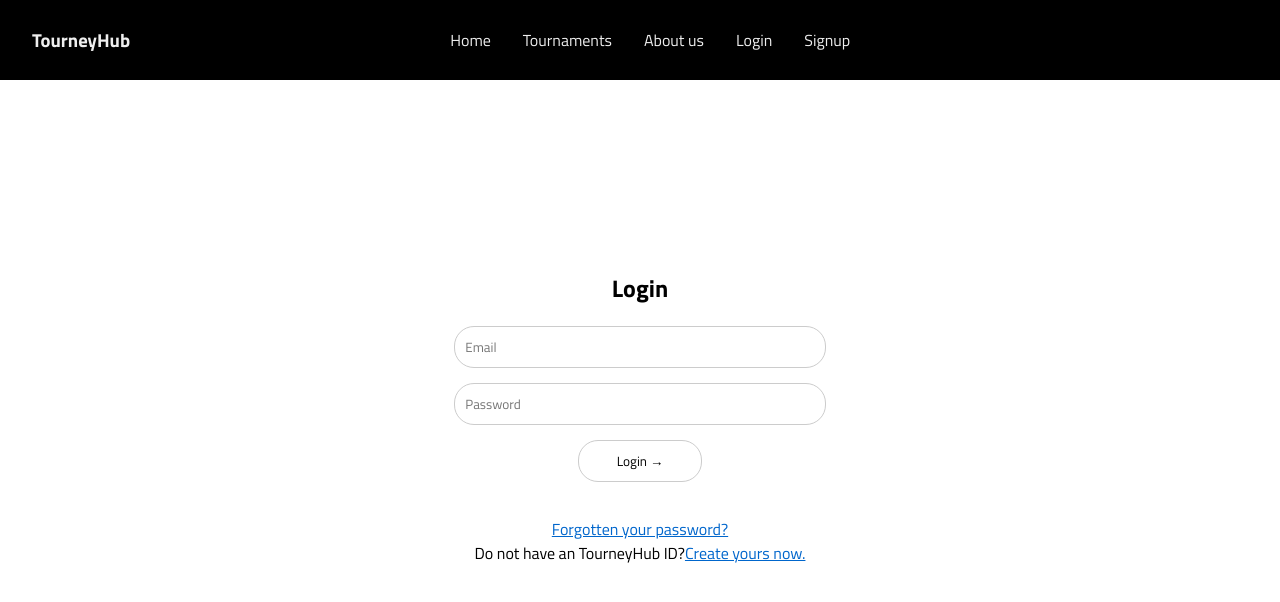
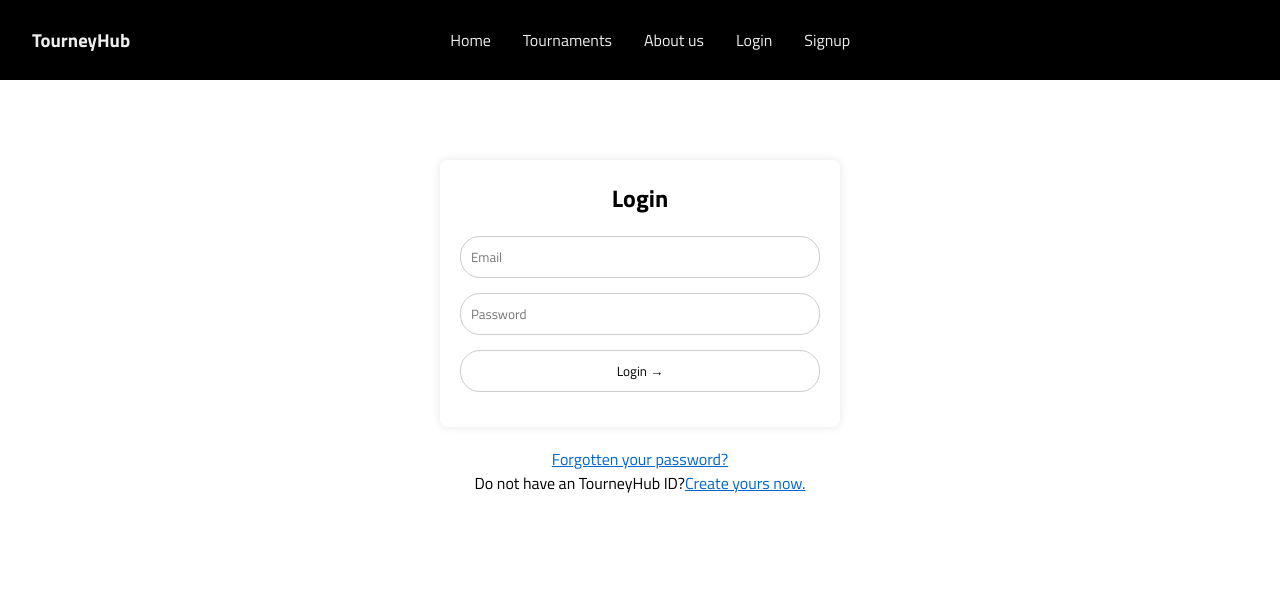
Before and after one commit to vjveeranandhan/Tournament-Front-end, a React (Create React App) app: page /login in a window 1280 px wide. Shown: the top 602 px of the page. Built offline with nearby package versions, Linux system fonts and the light colour scheme.

Commit message:
Change in style

```diff
--- a/src/Components/Home/Home.css
+++ b/src/Components/Home/Home.css
@@ -118,6 +118,12 @@
 }
 
 .container-5 {
-  height: 200px; /* Adjust height as needed */
-  background-color: #ffffff;
+  background-color: #ffffff; /* Background color */
+  width: 100%; /* Take full width of its parent */
+  max-width: 100%; /* Ensure it doesn't exceed the width of its parent */
+  height: auto; /* Automatically adjust height based on content */
+  padding: 20px; /* Adjust padding as needed */
+  box-sizing: border-box; /* Include padding and border in the element's total width and height */
+  margin-top: 20px; /* Add margin at the top to create space */
+  margin-bottom: 20px; /* Add margin at the bottom to create space */
 }
--- a/src/Components/Login/Login.css
+++ b/src/Components/Login/Login.css
@@ -6,19 +6,18 @@
   align-items: center;
   justify-content: center;
   text-align: center;
-  margin-top: 170px; /* Adjust as needed */
+  margin-top: 10vh; /* Adjust as needed */
 }
 
 .login-form {
   text-align: center;
-    background-color: transparent; /* Background color of the form */
+  background-color: rgba(255, 255, 255, 0.8); /* White background with 80% opacity */
   padding: 20px;
   border-radius: 8px;
-    box-shadow: 0 0 10px #fcfcfc; /* Optional: Box shadow for a subtle effect */
-    background-color: rgb(255, 255, 255); /* White background with 80% opacity */
-    padding: 20px;
-    border-radius: 8px;
-    box-shadow: 0 0 10px rgb(255, 255, 255); /* Optional: Box shadow for a subtle effect */
+  box-shadow: 0 0 10px rgba(0, 0, 0, 0.1); /* Optional: Box shadow for a subtle effect */
+  width: 90%; /* Adjust width as needed */
+  max-width: 400px; /* Optional: Set max-width for the form */
+  margin-bottom: 20px; /* Optional: Add bottom margin */
 }
 
 .login-form h2 {
@@ -29,56 +28,38 @@
 .login-form label {
   display: block;
   margin-bottom: 8px;
-    color: white;
+  color: #000000; /* Black text color */
 }
 
 .login-form input[type="text"],
-  .login-form input[type="password"]{
-    width: 90%;
+.login-form input[type="password"] {
+  width: 100%; /* Take full width of parent */
   padding: 10px;
   margin-bottom: 15px;
   border: 1px solid #ccc;
-    border-radius: 4px;
-    background-color: white;
-    color: rgb(0, 0, 0);
   border-radius: 20px;
+  background-color: #ffffff; /* White background */
+  color: #000000; /* Black text color */
 }
 
 .login-form button {
-    background-color: #ffffff;
-    color: rgb(0, 0, 0);
+  background-color: #ffffff; /* White background */
+  color: #000000; /* Black text color */
   border: none;
   cursor: pointer;
-    width: 30%;
+  width: 100%; /* Take full width of parent */
   padding: 10px;
   margin-bottom: 15px;
   border: 1px solid #ccc;
-    border-radius: 4px;
   border-radius: 20px;
 }
 
 .login-form button:hover {
-    background-color: #ffffff;
+  background-color: #2c7aee; /* Hover background color */
   border-color: #2c7aee;
-    background-color: #2c7aee; /* Change to your desired hover background color */
-    color: #ffffff;
+  color: #ffffff; /* Text color on hover */
 }
 
-  .login-h2-1{
-    display: flex;
-    justify-content: center;
-    align-items: center;
-
+.login-container a {
+  color: #06c; /* Link color */
 }
-
-  .login-container a{
-    color: #06c;
-  }
-
-  /* .main-tag {
-	width: 100vw;
-	height: 100vh;
-	overflow: hidden;
-	display: flex;
-	flex-direction: column;
-  } */
--- a/src/Components/Navbar/Navbar.css
+++ b/src/Components/Navbar/Navbar.css
@@ -95,4 +95,6 @@ nav {
   overflow: hidden; /* Prevents any overflow content from showing */
   display: flex; /* Use flexbox for layout */
   flex-direction: column; /* Arrange children vertically */
+  align-items: center; /* Center items horizontally */
+  justify-content: center; /* Center items vertically */
 }
--- a/src/Components/Signup/Signup.css
+++ b/src/Components/Signup/Signup.css
@@ -4,6 +4,7 @@
   align-items: center;
   justify-content: center;
   height: 90vh; /* Adjust height as needed */
+  background-color: #ffffff; /* Example background color */
 }
 
 .signup-form {
@@ -15,13 +16,15 @@
   background-color: #f0f0f0; /* Example background color */
   padding: 20px;
   border-radius: 8px;
-    width: 460px; /* Example width */
+  width: 90%; /* Adjust width as needed */
+  max-width: 460px; /* Example max-width */
+  box-sizing: border-box; /* Ensures padding and border are included in width */
 }
 
 .signup-form input[type="text"],
 .signup-form input[type="password"],
 .signup-form input[type="date"] {
-    width: 90%;
+  width: 100%;
   padding: 10px;
   margin: 5px 0;
   border: 1px solid #ccc;
@@ -30,7 +33,7 @@
 }
 
 .signup-form button {
-    width: 150px;
+  width: 100%;
   padding: 10px;
   margin: 5px 0;
   border: 1px solid #ccc;
@@ -38,21 +41,19 @@
   box-sizing: border-box;
   background-color: #ffffff;
   color: rgb(0, 0, 0);
-    border-radius: 1px rgb(78, 78, 78);
   cursor: pointer;
 }
 
 .signup-form button:hover {
-    background-color: #ffffff;
+  background-color: #2c7aee;
   border-color: #2c7aee;
-    background-color: #2c7aee; /* Change to your desired hover background color */
   color: #ffffff;
 }
 
-  .signup-form h2{
+.signup-form h2 {
   margin-bottom: 20px;
 }
 
-  .signup-container a{
+.signup-container a {
   color: #06c;
 }
```
Lines whose indentation alone changed are shown as unchanged.
